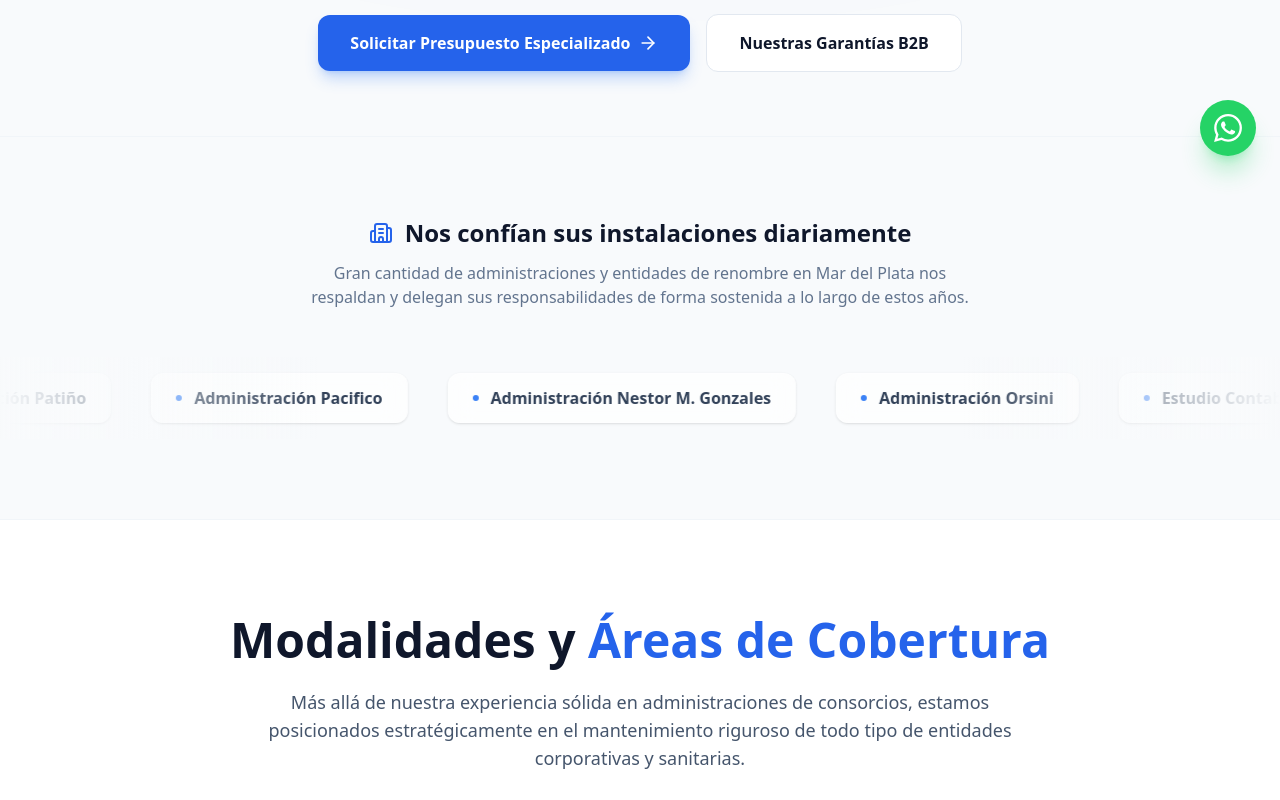
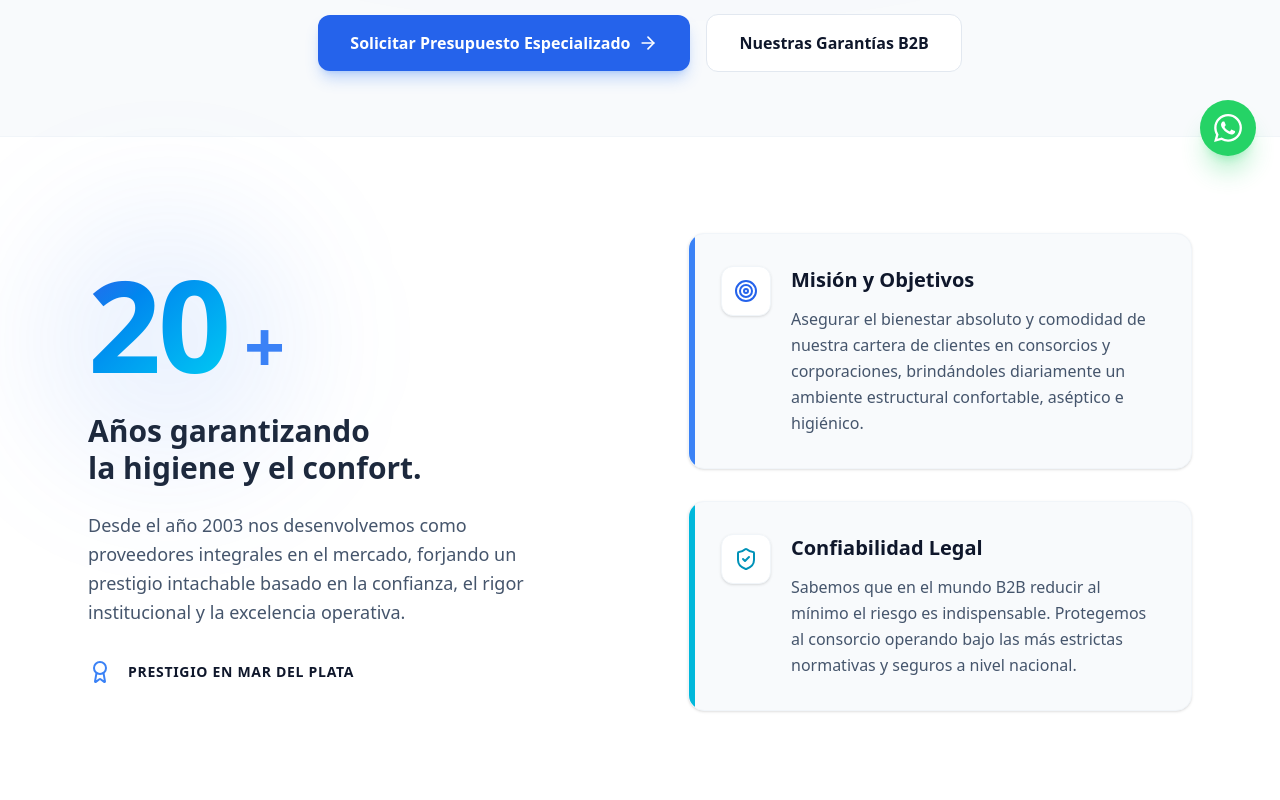
Before and after one commit to VicThorX/ariana-servicios, a Next.js app: page / in a window 1280 px wide. Shown: the part 620-1420 px from the top of the page. Built offline with nearby package versions, Linux system fonts and the light colour scheme.

Commit message:
Característica: Inyección de panel corporativo Quiénes Somos (2003)

```diff
--- a/src/app/page.tsx
+++ b/src/app/page.tsx
@@ -1,4 +1,5 @@
 import Hero from "@/components/layout/Hero";
+import About from "@/components/sections/About";
 import Clients from "@/components/sections/Clients";
 import Services from "@/components/sections/Services";
 import Benefits from "@/components/sections/Benefits";
@@ -8,6 +9,7 @@ export default function Home() {
   return (
     <main>
       <Hero />
+      <About />
       <Clients />
       <Services />
       <Benefits />
--- a/src/components/layout/Footer.tsx
+++ b/src/components/layout/Footer.tsx
@@ -32,6 +32,7 @@ export default function Footer() {
           <div>
             <h4 className="text-white font-bold mb-6 tracking-wide uppercase text-sm">Navegación</h4>
             <ul className="space-y-4 text-sm font-medium">
+              <li><Link href="#nosotros" className="hover:text-brand-400 transition-colors flex items-center gap-2"><span className="w-1.5 h-1.5 rounded-full bg-brand-500"></span> Quiénes Somos</Link></li>
               <li><Link href="#servicios" className="hover:text-brand-400 transition-colors flex items-center gap-2"><span className="w-1.5 h-1.5 rounded-full bg-brand-500"></span> Servicios Especializados</Link></li>
               <li><Link href="#beneficios" className="hover:text-brand-400 transition-colors flex items-center gap-2"><span className="w-1.5 h-1.5 rounded-full bg-brand-500"></span> Beneficios</Link></li>
               <li><Link href="#contacto" className="hover:text-brand-400 transition-colors flex items-center gap-2"><span className="w-1.5 h-1.5 rounded-full bg-brand-500"></span> Solicitar Presupuesto</Link></li>
--- a/src/components/layout/Header.tsx
+++ b/src/components/layout/Header.tsx
@@ -44,6 +44,7 @@ export default function Header() {
 
         {/* Desktop Nav */}
         <nav className="hidden md:flex items-center gap-8 font-medium">
+          <Link href="#nosotros" className="text-slate-600 hover:text-brand-600 dark:text-slate-300 dark:hover:text-brand-400 transition-colors">Nosotros</Link>
           <Link href="#servicios" className="text-slate-600 hover:text-brand-600 dark:text-slate-300 dark:hover:text-brand-400 transition-colors">Servicios</Link>
           <Link href="#beneficios" className="text-slate-600 hover:text-brand-600 dark:text-slate-300 dark:hover:text-brand-400 transition-colors">Beneficios</Link>
           <Link href="#clientes" className="text-slate-600 hover:text-brand-600 dark:text-slate-300 dark:hover:text-brand-400 transition-colors">Clientes</Link>
@@ -68,6 +69,7 @@ export default function Header() {
           mobileMenuOpen ? "max-h-80 py-4 opacity-100" : "max-h-0 py-0 opacity-0"
         }`}
       >
+        <Link href="#nosotros" onClick={() => setMobileMenuOpen(false)} className="text-slate-600 dark:text-slate-300 font-medium py-3 border-b border-slate-100 dark:border-slate-800">Nosotros</Link>
         <Link href="#servicios" onClick={() => setMobileMenuOpen(false)} className="text-slate-600 dark:text-slate-300 font-medium py-3 border-b border-slate-100 dark:border-slate-800">Servicios</Link>
         <Link href="#beneficios" onClick={() => setMobileMenuOpen(false)} className="text-slate-600 dark:text-slate-300 font-medium py-3 border-b border-slate-100 dark:border-slate-800">Beneficios</Link>
         <Link href="#clientes" onClick={() => setMobileMenuOpen(false)} className="text-slate-600 dark:text-slate-300 font-medium py-3">Clientes</Link>
--- /dev/null
+++ b/src/components/sections/About.tsx
@@ -0,0 +1,93 @@
+"use client";
+
+import { motion } from "framer-motion";
+import { ShieldCheck, Target, Award } from "lucide-react";
+
+export default function About() {
+  return (
+    <section id="nosotros" className="py-24 bg-white dark:bg-slate-900 border-t border-slate-100 dark:border-slate-800 overflow-x-clip relative">
+      <div className="container mx-auto px-6 max-w-6xl relative z-10">
+        <div className="grid lg:grid-cols-2 gap-16 lg:gap-24 items-center">
+
+          {/* Columna Izquierda: Años de Experiencia (Estilo B2B Gigante) */}
+          <motion.div
+            initial={{ opacity: 0, x: -50 }}
+            whileInView={{ opacity: 1, x: 0 }}
+            viewport={{ once: true, amount: 0.3 }}
+            transition={{ duration: 0.6 }}
+            className="relative"
+          >
+            {/* Decoración geométrica sutil */}
+            <div className="absolute -top-12 -left-12 w-64 h-64 bg-brand-500/10 dark:bg-brand-500/5 rounded-full blur-3xl -z-10"></div>
+
+            <div className="flex items-baseline gap-2 mb-4">
+              <span className="text-8xl md:text-9xl font-extrabold tracking-tight text-transparent bg-clip-text bg-gradient-to-br from-brand-600 to-cyan-400 pr-1 md:pr-2 pb-2">
+                20
+              </span>
+              <span className="text-6xl md:text-7xl font-bold text-brand-500">+</span>
+            </div>
+
+            <h3 className="text-2xl md:text-3xl font-extrabold text-slate-800 dark:text-white leading-tight mb-6">
+              Años garantizando <br className="hidden md:block" />
+              la higiene y el confort.
+            </h3>
+
+            <p className="text-slate-600 dark:text-slate-400 text-lg leading-relaxed max-w-md">
+              Desde el año 2003 nos desenvolvemos como proveedores integrales en el mercado, forjando un prestigio intachable basado en la confianza, el rigor institucional y la excelencia operativa.
+            </p>
+
+            <div className="mt-8 flex items-center gap-4 text-sm font-bold text-slate-900 dark:text-white uppercase tracking-wider">
+              <Award className="w-6 h-6 text-brand-500" />
+              Prestigio en Mar del Plata
+            </div>
+          </motion.div>
+
+          {/* Columna Derecha: Misión y Objetivos corporativos */}
+          <motion.div
+            initial={{ opacity: 0, x: 50 }}
+            whileInView={{ opacity: 1, x: 0 }}
+            viewport={{ once: true, amount: 0.3 }}
+            transition={{ duration: 0.6, delay: 0.2 }}
+            className="space-y-8"
+          >
+            {/* Tarjeta Misión */}
+            <div className="bg-slate-50 dark:bg-slate-800/50 rounded-2xl p-8 border border-slate-100 dark:border-slate-800 shadow-sm relative overflow-hidden group">
+              {/* Ribbon decorativo lateral */}
+              <div className="absolute top-0 left-0 w-1.5 h-full bg-brand-500 transition-all duration-300 group-hover:w-2"></div>
+
+              <div className="flex items-start gap-5">
+                <div className="p-3 bg-white dark:bg-slate-900 rounded-xl shadow-sm border border-slate-100 dark:border-slate-800 shrink-0">
+                  <Target className="w-6 h-6 text-brand-600 dark:text-brand-400" />
+                </div>
+                <div>
+                  <h4 className="text-xl font-bold text-slate-900 dark:text-white mb-3">Misión y Objetivos</h4>
+                  <p className="text-slate-600 dark:text-slate-400 leading-relaxed">
+                    Asegurar el bienestar absoluto y comodidad de nuestra cartera de clientes en consorcios y corporaciones, brindándoles diariamente un ambiente estructural confortable, aséptico e higiénico.
+                  </p>
+                </div>
+              </div>
+            </div>
+
+            {/* Tarjeta Confiabilidad */}
+            <div className="bg-slate-50 dark:bg-slate-800/50 rounded-2xl p-8 border border-slate-100 dark:border-slate-800 shadow-sm relative overflow-hidden group">
+              <div className="absolute top-0 left-0 w-1.5 h-full bg-cyan-500 transition-all duration-300 group-hover:w-2"></div>
+
+              <div className="flex items-start gap-5">
+                <div className="p-3 bg-white dark:bg-slate-900 rounded-xl shadow-sm border border-slate-100 dark:border-slate-800 shrink-0">
+                  <ShieldCheck className="w-6 h-6 text-cyan-600 dark:text-cyan-400" />
+                </div>
+                <div>
+                  <h4 className="text-xl font-bold text-slate-900 dark:text-white mb-3">Confiabilidad Legal</h4>
+                  <p className="text-slate-600 dark:text-slate-400 leading-relaxed">
+                    Sabemos que en el mundo B2B reducir al mínimo el riesgo es indispensable. Protegemos al consorcio operando bajo las más estrictas normativas y seguros a nivel nacional.
+                  </p>
+                </div>
+              </div>
+            </div>
+          </motion.div>
+
+        </div>
+      </div>
+    </section>
+  );
+}
```
